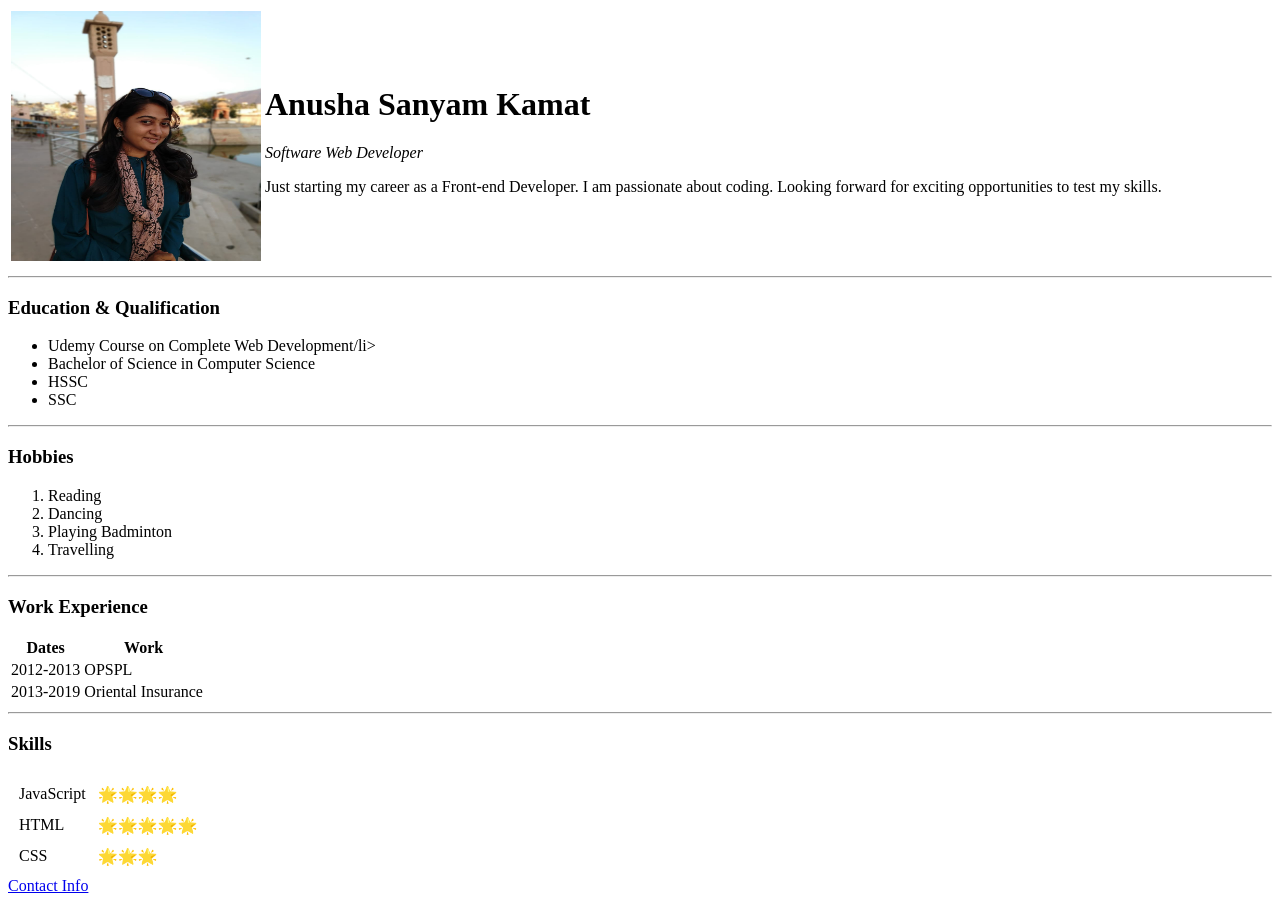
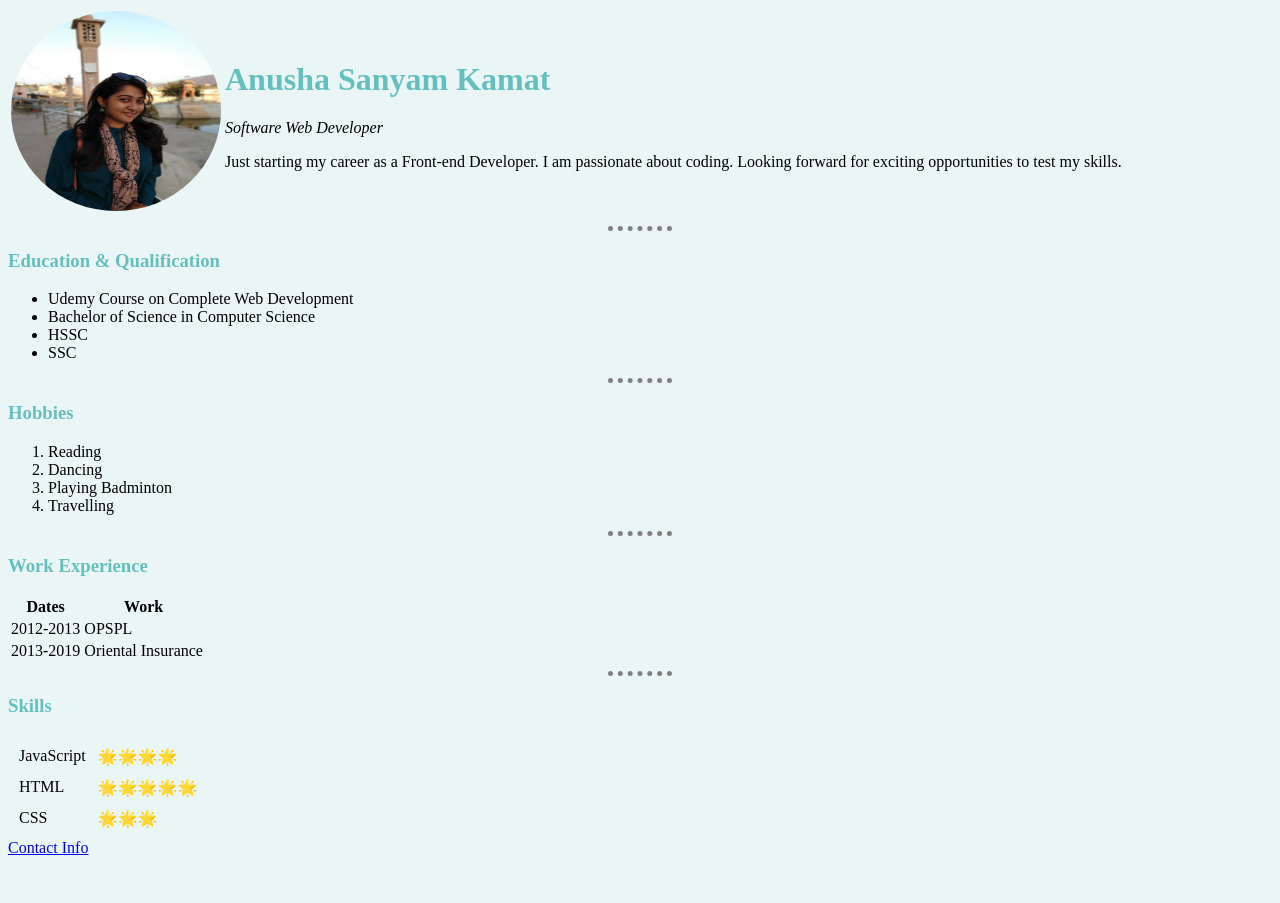
Before and after one commit to anushasanyamkamat/cv, a plain HTML site: page index.html in a window 1280 px wide. After the commit the page ends 865 px from the top, so only its background shows below. Drawn offline with Linux system fonts and the light colour scheme.

Commit message:
add css file

```diff
--- /dev/null
+++ b/css/styles.css
@@ -0,0 +1,29 @@
+body {
+    background-color: #EAF6F6;
+}
+hr {
+    border-style: none;
+    border-top-style: dotted;
+    width: 5%;
+    border-color: gray;
+    border-width: 5px;
+}
+
+h1 {
+    color: #66BFBF;
+}
+
+h2 {
+    color: #66BFBF;
+}
+
+h3 {
+    color: #66BFBF;
+}
+
+.anu-pic {
+    height: 200px;
+    width: 210px;
+    border-radius: 100%;
+
+}
--- a/index.html
+++ b/index.html
@@ -4,12 +4,13 @@
     <meta charset="UTF-8">
     <meta name="viewport" content="width=device-width, initial-scale=1.0">
     <title>Anusha's Personal Site</title>
+    <link rel="stylesheet" href="css/styles.css">
 </head>
 <body>
     <table>
         <tr>
             <td>
-                <img height="250px" width="250px" src="images/anusha.jpeg" alt="anusha-profile-picture">
+                <img class="anu-pic" src="images/anusha.jpeg" alt="anusha-profile-picture">
             </td>
             <td>
                 <h1>Anusha Sanyam Kamat</h1>
@@ -25,7 +26,7 @@
     <hr>
     <h3>Education & Qualification</h3>
     <ul>
-        <li>Udemy Course on Complete Web Development/li>
+        <li>Udemy Course on Complete Web Development</li>
         <li>Bachelor of Science in Computer Science</li>
         <li>HSSC</li>
         <li>SSC</li>
```
